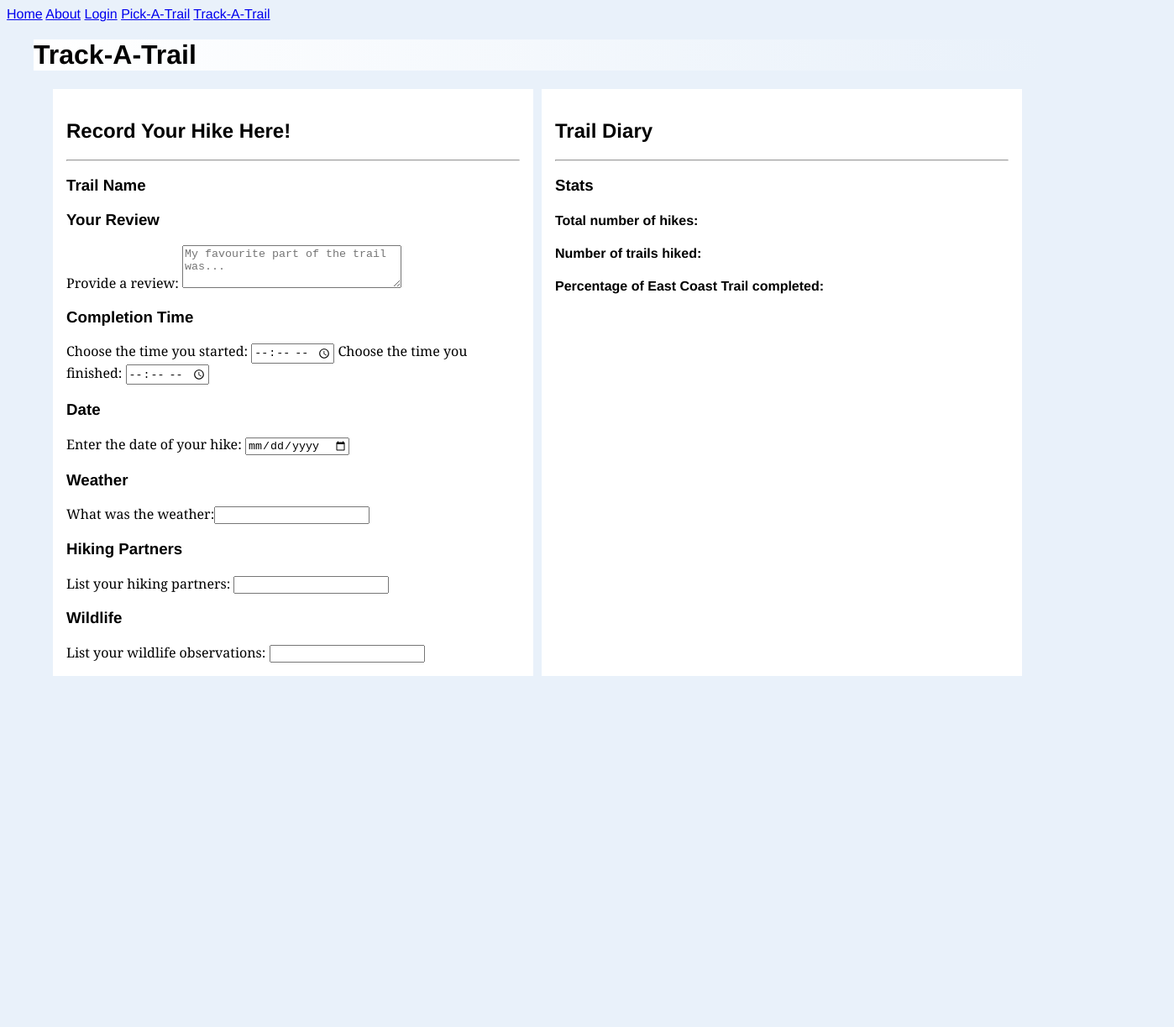
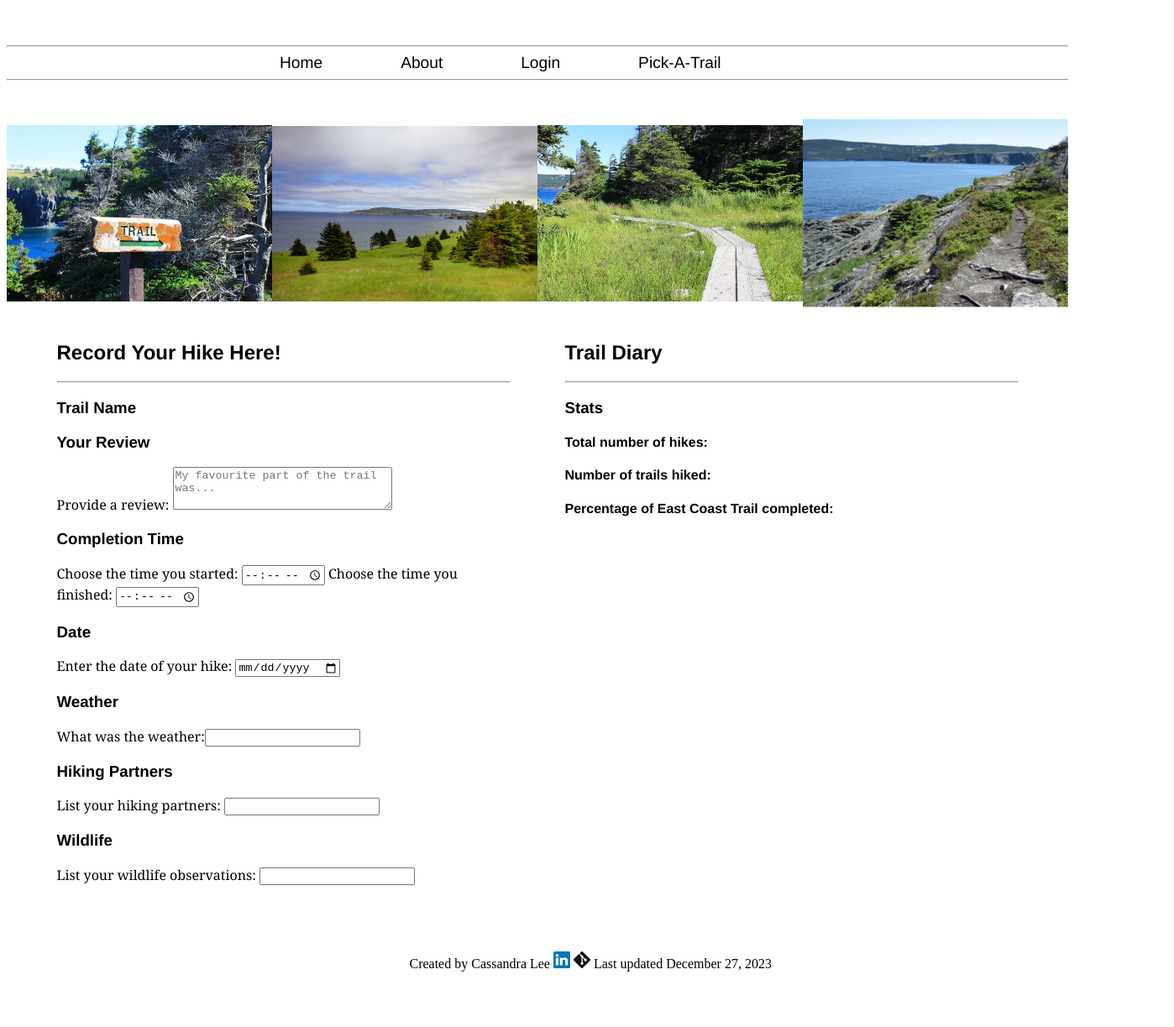
Before and after one commit to casslee1/PickATrail, a plain HTML site: page trackATrail.html in a window 1280 px wide. Shown: the whole page at 84% size, 1398 px wide, since content can reach past the window. Before the commit the page ends 813 px from the top, so only its background shows below. Drawn offline with Linux system fonts and the light colour scheme; a script that the page names is missing.

Commit message:
Format Tracki page and adjust nav bar to not show current page

```diff
--- a/TrackATrail.css
+++ b/TrackATrail.css
@@ -1,32 +1,15 @@
-.title {
-  max-width: 1200px;
-  background-image: linear-gradient(to right, white, #e9f1fa);
-  margin: auto;
+#navigationBar {
+  width: 100%;
+  padding-top: 3%;
+  text-align: center;
+  padding-bottom: 3%;
 }
 
-.flexContainer {
-  display: flex;
-  flex-wrap: wrap;
-  gap: 10px;
-  justify-content: center;
-  max-width: 1200px;
-  margin: auto;
-}
-
-body {
-  background-color: #e9f1fa;
-}
-
-#recordTrails {
-  width: 45%;
-  padding: 1rem;
-  background-color: white;
-}
-
-#trailDiary {
-  width: 45%;
-  padding: 1rem;
-  background-color: white;
+nav a {
+  padding-right: 7%;
+  font-size: larger;
+  text-decoration: none;
+  color: black;
 }
 
 h1,
@@ -40,3 +23,46 @@ nav {
 label {
   font-family: Georgia, "Times New Roman", Times, serif;
 }
+
+.topContainer {
+  display: flex;
+  flex-wrap: wrap;
+  margin: auto;
+}
+
+.headerImage {
+  max-width: 25%;
+  margin: auto;
+}
+
+img {
+  max-width: 100%;
+}
+
+.flexContainer {
+  display: flex;
+  flex-wrap: wrap;
+  justify-content: center;
+  gap: 10px;
+  max-width: 1200px;
+  margin: auto;
+}
+
+#recordTrails {
+  width: 45%;
+  padding: 1rem;
+  margin: auto;
+}
+
+#trailDiary {
+  width: 45%;
+  padding: 1rem;
+  margin-left: auto;
+  margin-right: auto;
+}
+
+footer {
+  text-align: center;
+  width: 100%;
+  padding: 5%;
+}
--- a/trackATrail.html
+++ b/trackATrail.html
@@ -11,17 +11,23 @@
   </head>
 
   <body>
+    <div id="navigationBar">
+    <hr>
     <nav>
       <a href="./index.html">Home</a>
       <a href="./about.html">About</a>
       <a href="./createAccount.html">Login</a>
       <a href="./pickATrail.html">Pick-A-Trail</a>
-      <a href="./trackATrail.html">Track-A-Trail</a>
     </nav>
+    <hr>
+  </div>
 
-    <div class="title">
-      <h1>Track-A-Trail</h1>
-    </div>
+  <div class="topContainer">
+    <div class="headerImage"><img src="./signForTrail.jpg"></div>
+    <div class="headerImage"><img src="./grassAndTrees.jpg"></div>
+    <div class="headerImage"><img src="./woodTrail.jpg"></div>
+    <div class="headerImage"><img src="./gravelTrail.jpg"></div>
+  </div>
 
     <div class="flexContainer">
 
@@ -81,6 +87,19 @@
 
     </div>
 
+    <footer>
+      Created by Cassandra Lee
+      <a href="https://www.linkedin.com/in/cassandra-l-3247b52a2/"
+        ><img src="./linkedInLogo.png" style="height: 1.25rem; width: 1.25rem"
+      /></a>
+      <a href="https://github.com/casslee1"
+        ><img
+          src="./Git-Icon-Black.svg"
+          style="height: 1.25rem; width: 1.25rem"
+      /></a>
+      Last updated December 27, 2023
+    </footer>
+
     <script src="index.js"></script>
   </body>
 </html>
```
Also changed, not shown: about.html (+0 -1 lines), createAccount.html (+0 -1 lines), index.html (+0 -1 lines), pickATrail.html (+0 -1 lines), grassAndTrees.jpg (added), gravelTrail.jpg (added), signForTrail.jpg (added), woodTrail.jpg (added).
